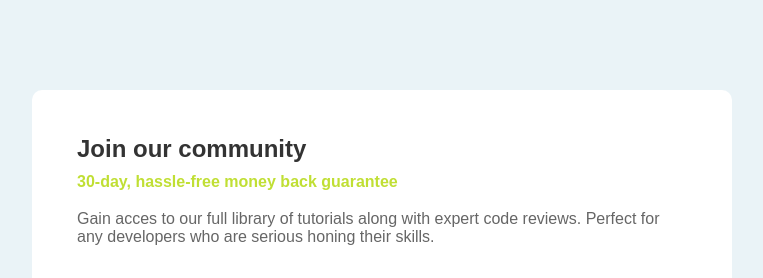
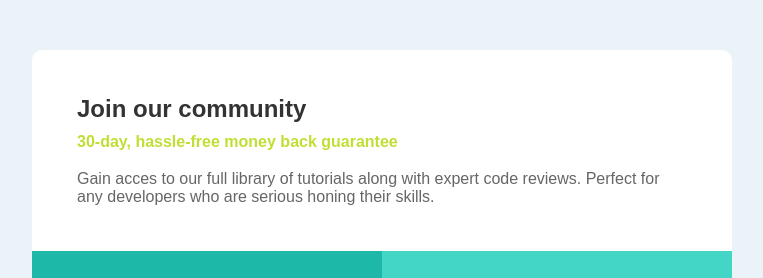
Before and after one commit to Oummy100/module3-projet-codeloccol, a plain HTML site: page index.html in a window 1280 px wide. Shown: the part 117-395 px from the top of the page, without its empty margins (258-1021 px from the left). Drawn offline with Linux system fonts and the light colour scheme.

Commit message:
responsive

```diff
--- a/style.css
+++ b/style.css
@@ -9,7 +9,7 @@
     justify-content: center;
     align-items: center;
     Background: #eaf3f7;
-    height: 55rem;
+    height: 100vh;
 
 }
 .card{
```
